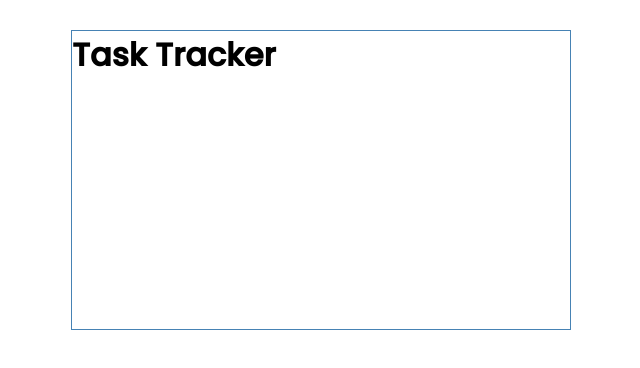
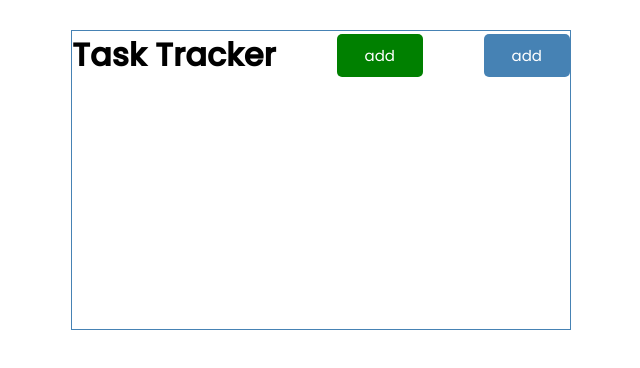
Before and after one commit to ahmedabukar01/React-Task-tracker-crash-course-, a React (Create React App) app: page / in a window 1280 px wide. Shown: the top 368 px of the page, without its empty margins (319-959 px from the left). Built offline with nearby package versions, Linux system fonts and the light colour scheme.

Commit message:
prop-types

```diff
--- /dev/null
+++ b/src/components/Buttons.js
@@ -0,0 +1,17 @@
+import React from 'react'
+import PropTypes from 'prop-types'
+
+const Button = ({color,text})=>{
+    return (
+        <button style={{background:color}} className='btn'>{text}</button>
+    )
+}
+Button.propTypes = {
+    color:PropTypes.string,
+    text:PropTypes.string,
+}
+Button.defaultProps ={
+    color:'steelblue',
+    text:'add'
+}
+export default Button;
--- a/src/components/Header.js
+++ b/src/components/Header.js
@@ -1,8 +1,12 @@
-import PropTypes from 'prop-types'
+import PropTypes from 'prop-types';
+import Button from './Buttons';
+
 const Header = ({title})=>{
     return (
-        <header>
+        <header className='header'>
             <h1>{title}</h1>
+            <Button color='green' text='add' />
+            <Button />
         </header>
     )
 
```
